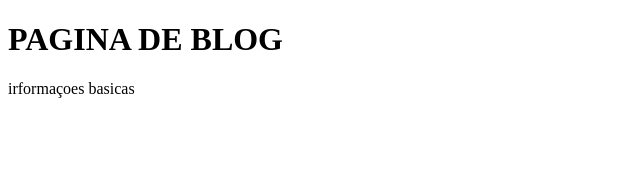
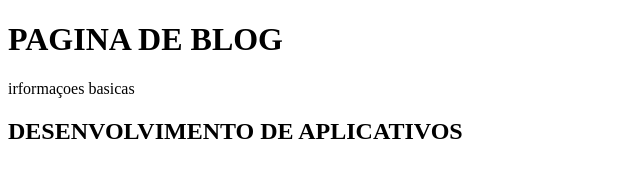
Before and after one commit to julianagarciafaccio/cadastro, a plain HTML site: page blog.html in a window 1280 px wide. Shown: the whole page, without its empty margins (0-640 px from the left). Drawn offline with Linux system fonts and the light colour scheme.

Commit message:
novo titulo

```diff
--- a/blog.html
+++ b/blog.html
@@ -8,7 +8,7 @@
 <body>
     <h1>PAGINA DE BLOG </h1>
     <p>irformaçoes basicas</p>
-
+    <h2>DESENVOLVIMENTO DE APLICATIVOS</h2>
 
 </body>
 </html>
```
